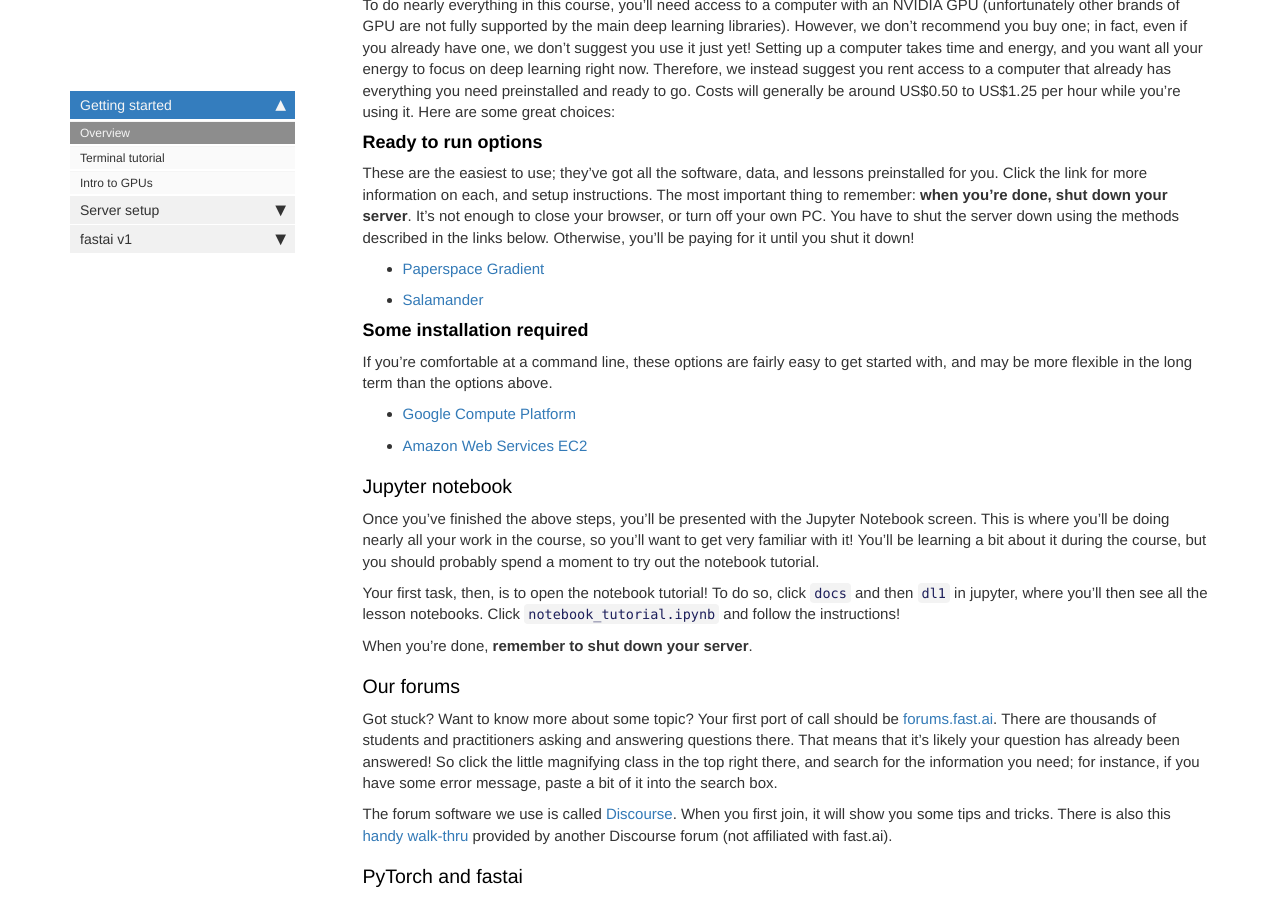
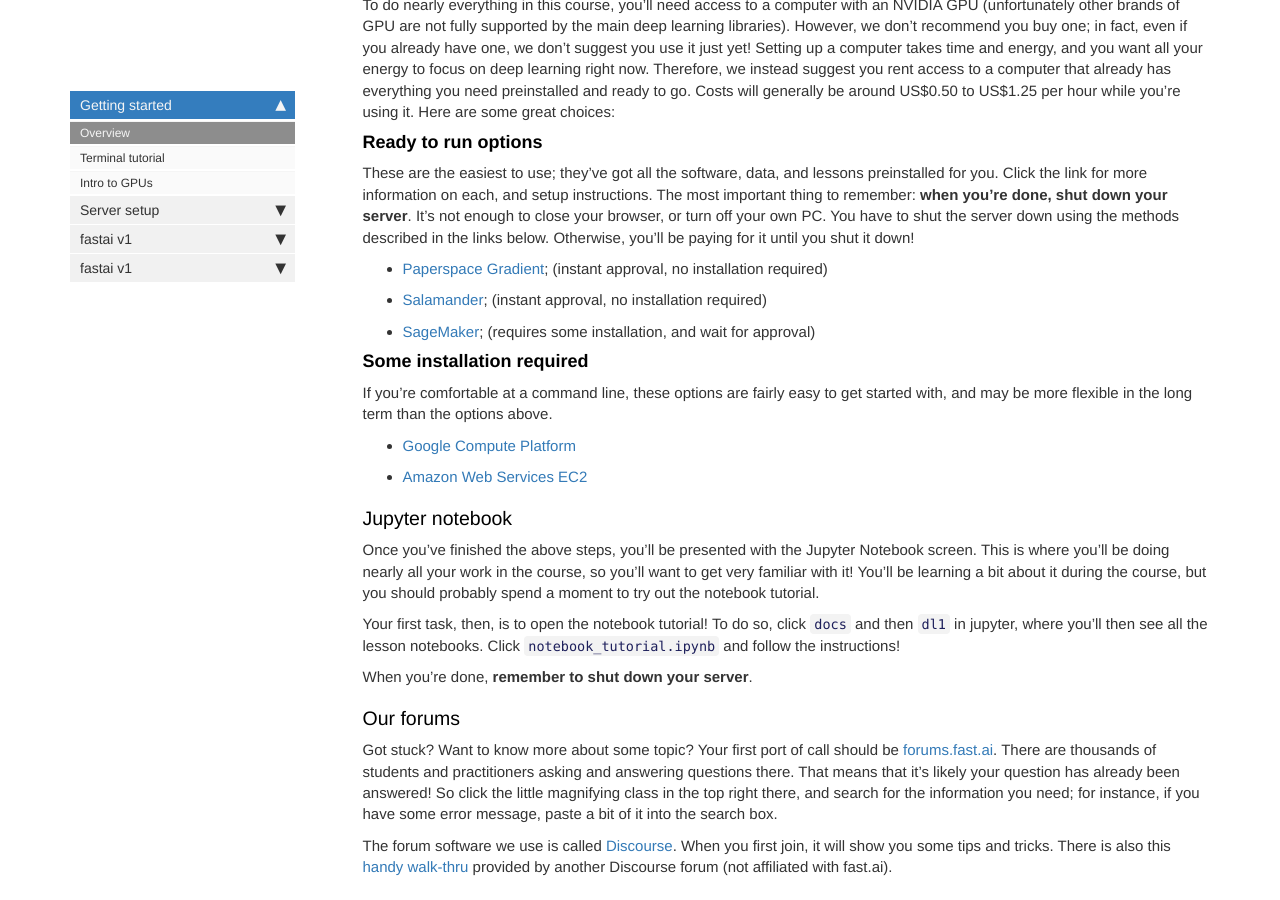
Before and after one commit to tamersalama/course-v3, a Jekyll site: the page built from docs/index.md, in a window 1280 px wide and 900 px high, scrolled down 415 px. Built offline with Jekyll 4.4.1, drawn with Linux system fonts in a browser that asks for light colours; nearby versions of some CDN libraries; comment, search, counter and statistics services are not loaded.

Commit message:
add sagemaker to nav

```diff
--- a/docs/index.md
+++ b/docs/index.md
@@ -16,8 +16,9 @@
 
 These are the easiest to use; they've got all the software, data, and lessons preinstalled for you. Click the link for more information on each, and setup instructions. The most important thing to remember: **when you're done, shut down your server**. It's not enough to close your browser, or turn off your own PC. You have to shut the server down using the methods described in the links below. Otherwise, you'll be paying for it until you shut it down!
 
-- [Paperspace Gradient](/gradient_tutorial)
-- [Salamander](salamander_tutorial)
+- [Paperspace Gradient](/gradient_tutorial); (instant approval, no installation required)
+- [Salamander](/salamander_tutorial); (instant approval, no installation required)
+- [SageMaker](/sagemaker_tutorial); (requires some installation, and wait for approval)
 
 #### Some installation required
 
```
Also changed, not shown: docs/_data/sidebars/home_sidebar.yml (+16 -4 lines).
